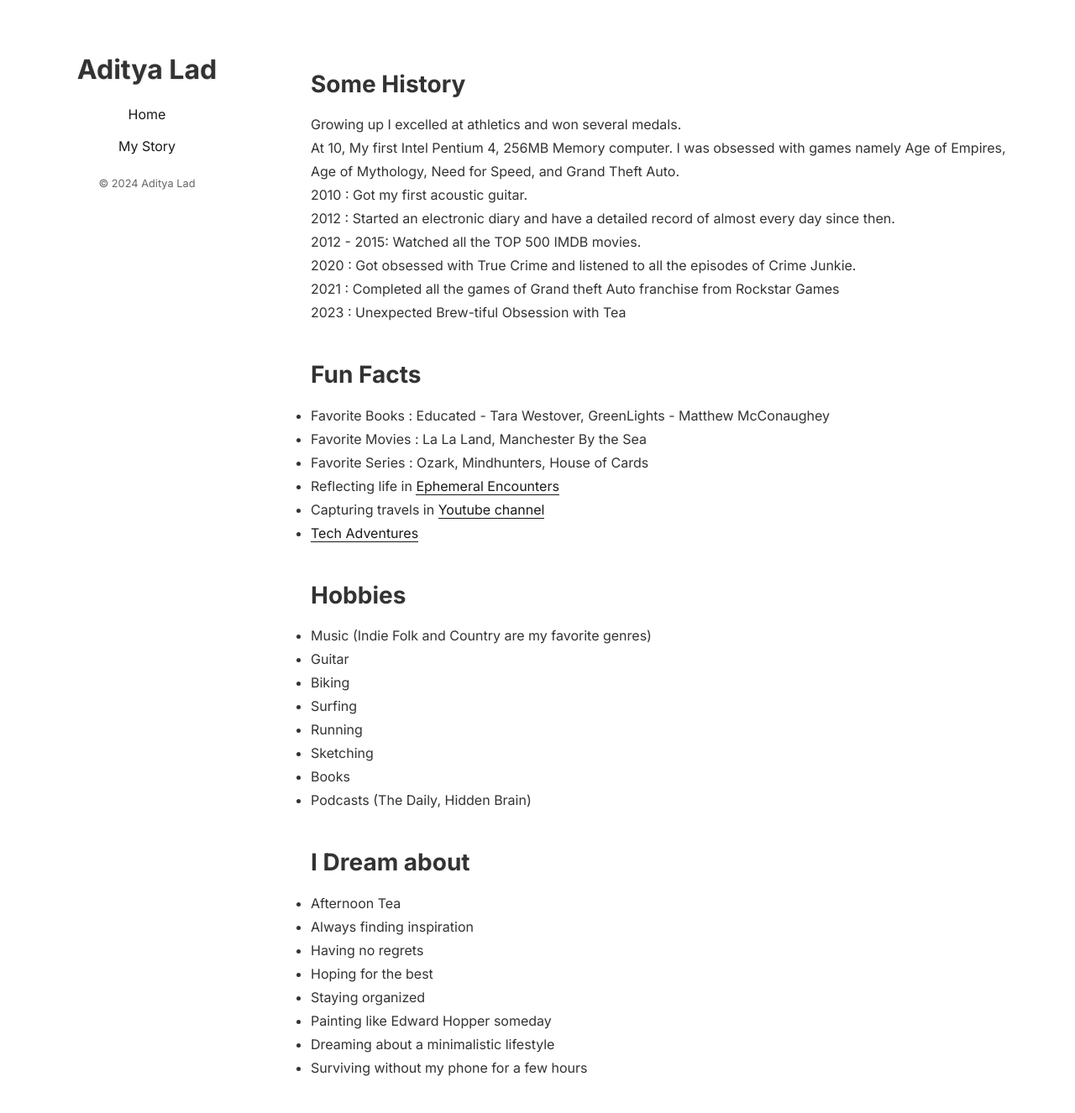
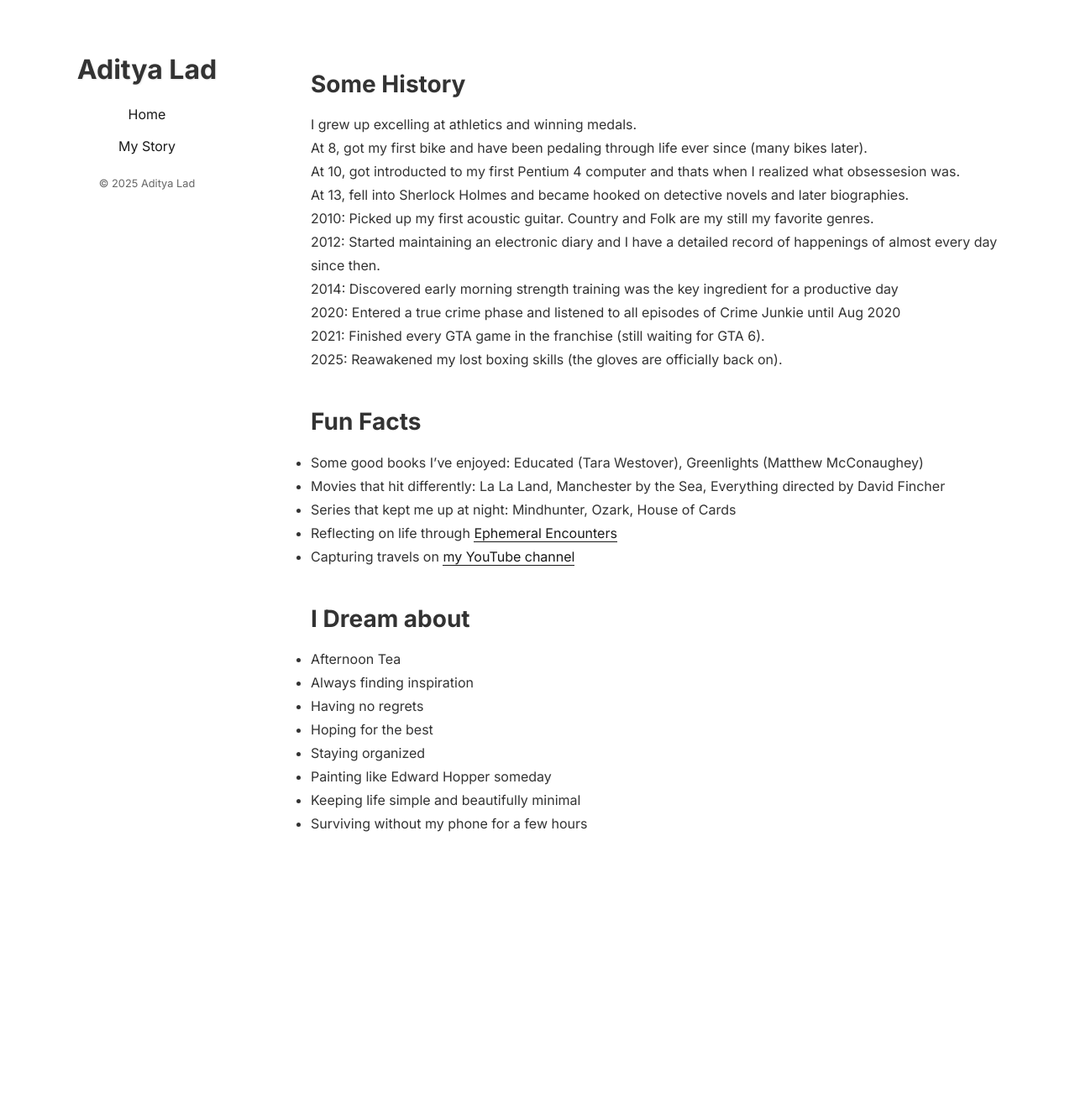
Before and after one commit to adilad/adilad.github.io, a Flask app: page /mystory.html in a window 1280 px wide. Shown: the whole page at 84% size. After the commit the page ends 991 px from the top, so only its background shows below. Run offline with Flask 3, Linux system fonts and the light colour scheme.

Commit message:
1stupdate

```diff
--- a/app.py
+++ b/app.py
@@ -10,6 +10,5 @@ def index():
 def mystory():
     return render_template('mystory.html')
 
-
 if __name__ == '__main__':
     app.run(debug=True)
--- a/static/css/styles.css
+++ b/static/css/styles.css
@@ -87,6 +87,13 @@ a:hover {
     margin-bottom: 20px;
     color: #333;
     text-shadow: 1px 1px 2px rgba(0, 0, 0, 0.1);
+}
+
+.sidebar .pronunciation {
+    font-size: 0.95em;
+    color: #9ca3af; /* light gray */
+    margin-top: 4px;
+    margin-bottom: 12px;
 }
 
 .sidebar nav ul {
@@ -210,8 +217,7 @@ thead, tr:nth-child(even) {
     display: inline;
 }
 
-/* Footer Styles */
-footer {
+.footer, footer {
     padding: 10px;
     text-align: center;
     font-size: 0.8em;
--- a/static/js/typing-effect.js
+++ /dev/null
@@ -1,42 +0,0 @@
-document.addEventListener('DOMContentLoaded', function() {
-    const messages = [
-        'hi',
-        'hello',
-        'hola',
-        'just-saying-hi',
-        'remember, you are amazing',
-        'this blog is inspired by Hugo Ivy theme',
-        'wanna chat ?',
-        'reach me on linkedin',
-        'else',
-        'reach me on alad (at) terpmail (dot) umd (dot) edu',
-        'trying to dodge the bots',
-        'if you did not catch that',
-        'thanks for stopping by'
-    ];
-
-    let idx = 0;
-    let charIdx = 0;
-    const delay = 100; // typing speed in ms
-    const hold = 1000; // pause after each message in ms
-
-    const typingEffect = document.getElementById('typing-effect');
-
-    function type() {
-        const currentMessage = messages[idx];
-        if (charIdx < currentMessage.length) {
-            typingEffect.textContent += currentMessage.charAt(charIdx);
-            charIdx++;
-            setTimeout(type, delay);
-        } else {
-            setTimeout(() => {
-                typingEffect.textContent = '';
-                idx = (idx + 1) % messages.length;
-                charIdx = 0;
-                type();
-            }, hold);
-        }
-    }
-
-    type(); // Start typing effect
-});
--- a/templates/base.html
+++ b/templates/base.html
@@ -7,7 +7,6 @@
     <link rel="stylesheet" href="{{ url_for('static', filename='css/styles.css') }}">
     <link rel="stylesheet" href="https://fonts.googleapis.com/css2?family=Inter:wght@400;700&display=swap">
     {% block head %}{% endblock %}
-    <!-- Google tag (gtag.js) -->
     <script async src="https://www.googletagmanager.com/gtag/js?id=G-1TV6N3JCHJ"></script>
     <script>
       window.dataLayer = window.dataLayer || [];
@@ -26,8 +25,6 @@
             {% block content %}{% endblock %}
         </main>
     </div>
-    {% block scripts %}
-        <script src="{{ url_for('static', filename='js/typing-effect.js') }}"></script>
-    {% endblock %}
+
 </body>
 </html>
--- a/templates/mystory.html
+++ b/templates/mystory.html
@@ -6,41 +6,28 @@
 <div class="container">
     <section>
         <h3>Some History</h3>
-        <p>Growing up I excelled at athletics and won several medals.</p>
-        <p>At 10, My first Intel Pentium 4, 256MB Memory computer. I was obsessed with games namely Age of Empires, Age of Mythology, Need for Speed, and Grand Theft Auto.</p>
-        <p>2010 : Got my first acoustic guitar.</p>
-        <p>2012 : Started an electronic diary and have a detailed record of almost every day since then.</p>
-        <p>2012 - 2015: Watched all the TOP 500 IMDB movies.</p>
-        <p>2020 : Got obsessed with True Crime and listened to all the episodes of Crime Junkie.</p>
-        <p>2021 : Completed all the games of Grand theft Auto franchise from Rockstar Games</p>
-        <p>2023 : Unexpected Brew-tiful Obsession with Tea </p>
+        <p>I grew up excelling at athletics and winning medals.</p>
+        <p>At 8, got my first bike and have been pedaling through life ever since (many bikes later).</p>
+        <p>At 10, got introducted to my first Pentium 4 computer and thats when I realized what obsessesion was.</p>
+<p>At 13, fell into Sherlock Holmes and became hooked on detective novels and later biographies.</p>
+<p>2010: Picked up my first acoustic guitar. Country and Folk are my still my favorite genres.</p>
+<p>2012: Started maintaining an electronic diary and I have a detailed record of happenings of almost every day since then.</p>
+<p>2014: Discovered early morning strength training was the key ingredient for a productive day</p>
+<p>2020: Entered a true crime phase and listened to all episodes of Crime Junkie until Aug 2020</p>
+<p>2021: Finished every GTA game in the franchise (still waiting for GTA 6).</p>
+<p>2025: Reawakened my lost boxing skills (the gloves are officially back on).</p>
+
     </section>
-
-     <section>
-        <h3>Fun Facts</h3>
-         <ul>
-             <li> Favorite Books : Educated - Tara Westover, GreenLights - Matthew McConaughey </li>
-             <li> Favorite Movies : La La Land, Manchester By the Sea </li>
-             <li> Favorite Series : Ozark, Mindhunters, House of Cards </li>
-             <li>Reflecting life in <a href="https://www.notion.so/thunderous-titan/Ephemeral-Encounters-Indelible-Marks-cbda1448cda64737a6d5edfb52195c7e" target="_blank" rel="noopener noreferrer">Ephemeral Encounters</a></li>
-             <li>Capturing travels in <a href="https://www.youtube.com/@AdityaLad7" target="_blank" rel="noopener noreferrer"> Youtube channel</a></li>
-             <li> <a href="https://thunderous-titan.notion.site/9aa068cf41e7492eb4d86885d168d5cd?v=a652241dacd1437995a1ec8c55c19805" target="_blank" rel="noopener noreferrer"> Tech Adventures </a></li>
-         </ul>
-    </section>
-
-    <section>
-        <h3>Hobbies</h3>
-        <ul>
-            <li>Music (Indie Folk and Country are my favorite genres)</li>
-            <li>Guitar</li>
-            <li>Biking</li>
-            <li>Surfing</li>
-            <li>Running</li>
-            <li>Sketching</li>
-            <li>Books</li>
-            <li>Podcasts (The Daily, Hidden Brain)</li>
-        </ul>
-    </section>
+<section>
+  <h3>Fun Facts</h3>
+  <ul>
+    <li>Some good books I’ve enjoyed: Educated (Tara Westover), Greenlights (Matthew McConaughey)</li>
+    <li>Movies that hit differently: La La Land, Manchester by the Sea, Everything directed by David Fincher</li>
+    <li>Series that kept me up at night: Mindhunter, Ozark, House of Cards</li>
+    <li>Reflecting on life through <a href="https://www.notion.so/thunderous-titan/Ephemeral-Encounters-Indelible-Marks-cbda1448cda64737a6d5edfb52195c7e" target="_blank" rel="noopener noreferrer">Ephemeral Encounters</a></li>
+    <li>Capturing travels on <a href="https://www.youtube.com/@AdityaLad7" target="_blank" rel="noopener noreferrer">my YouTube channel</a></li>
+  </ul>
+</section>
 
     <section>
         <h3>I Dream about</h3>
@@ -51,7 +38,7 @@
             <li>Hoping for the best</li>
             <li>Staying organized</li>
             <li>Painting like Edward Hopper someday</li>
-            <li>Dreaming about a minimalistic lifestyle</li>
+            <li>Keeping life simple and beautifully minimal</li>
             <li>Surviving without my phone for a few hours</li>
         </ul>
     </section>
--- a/templates/sidebar.html
+++ b/templates/sidebar.html
@@ -1,13 +1,12 @@
 <aside class="sidebar">
     <h1>Aditya Lad</h1>
-
-    <nav>
+    <nav aria-label="Main navigation">
         <ul>
             <li><a href="{{ url_for('index') }}">Home</a></li>
             <li><a href="{{ url_for('mystory') }}">My Story</a></li>
         </ul>
          <footer>
-        <p>&copy; 2024 Aditya Lad</p>
+        <p>&copy; 2025 Aditya Lad</p>
     </footer>
     </nav>
 </aside>
```
Also changed, not shown: templates/index.html (+4 -12 lines).
